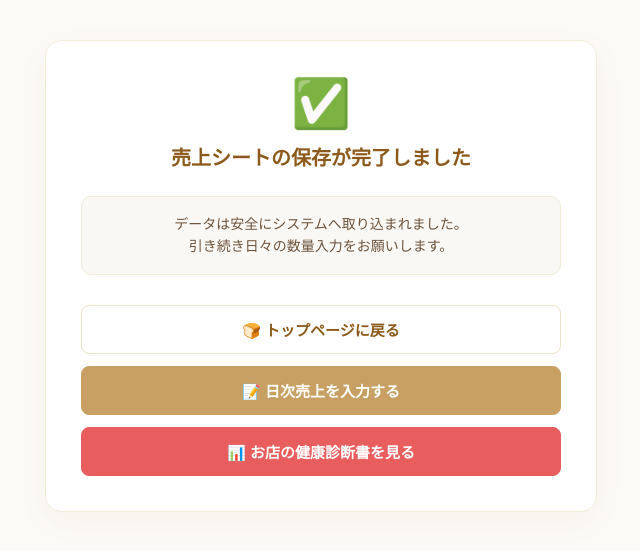
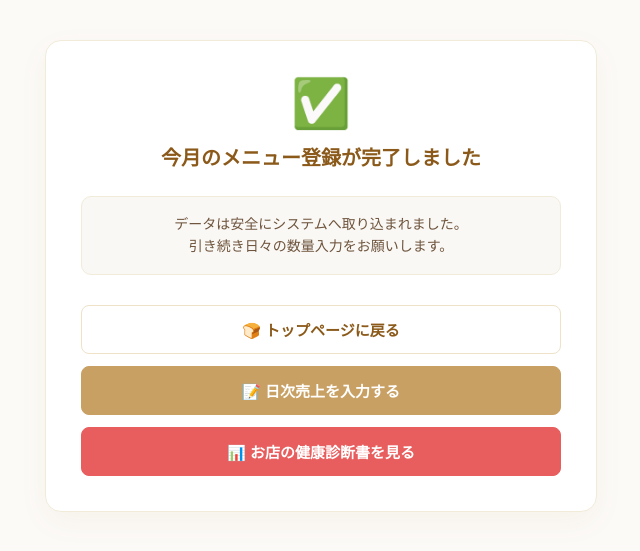
Before and after one commit to tosane932/sales_data_app, a Flask app: template templates/success.html in a window 1280 px wide. Shown: the top 551 px of the page, without its empty margins (319-959 px from the left). Run offline with Flask 3, Linux system fonts and the light colour scheme; the template is opened without the code that fills it, so the values that code supplies are empty.

Commit message:
screenshotの更新と誤字修正

```diff
--- a/templates/success.html
+++ b/templates/success.html
@@ -11,7 +11,7 @@
 
 <div class="container">
     <div class="icon">✅</div>
-    <h1>売上シートの保存が完了しました</h1>
+    <h1>今月のメニュー登録が完了しました</h1>
 
     <div class="info-box">
         データは安全にシステムへ取り込まれました。<br>
```
Also changed, not shown: README.md, 5 other files.
